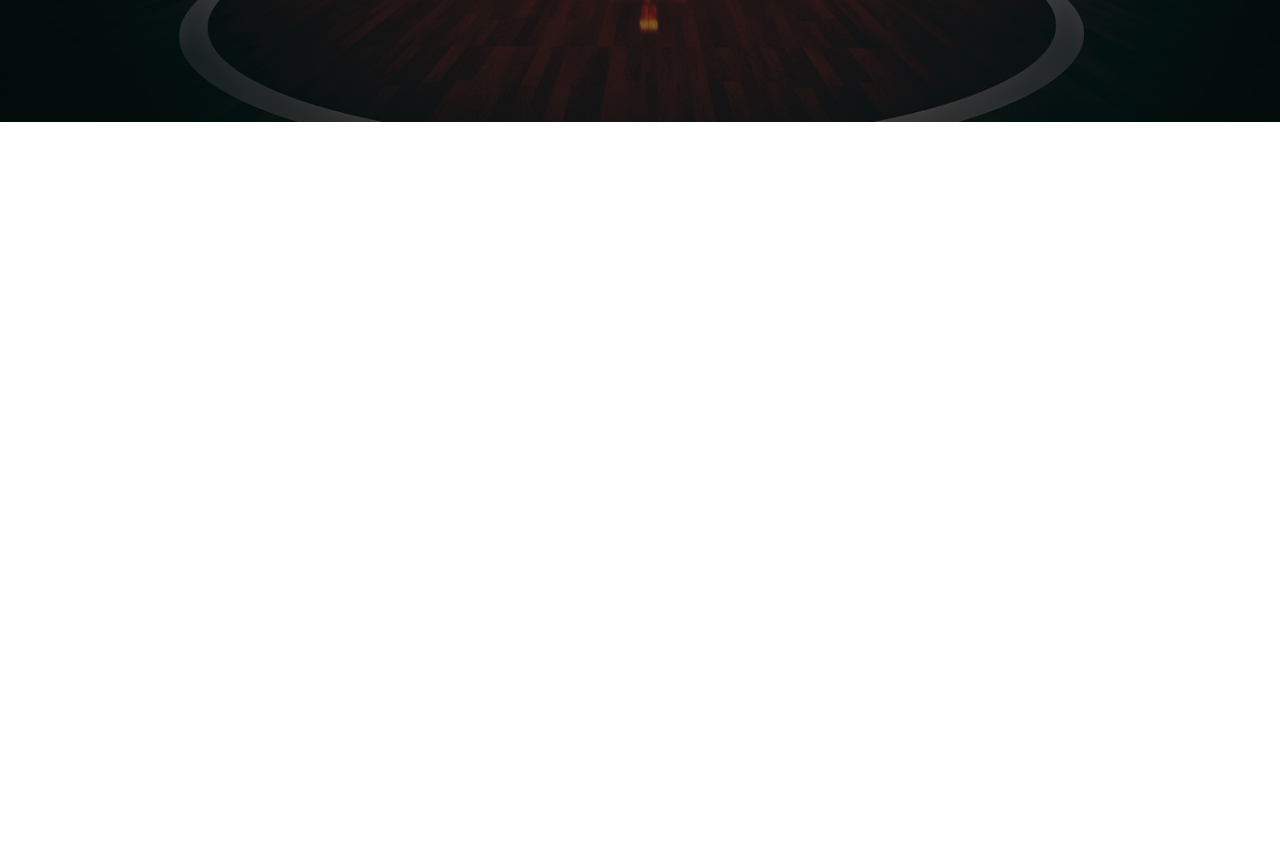
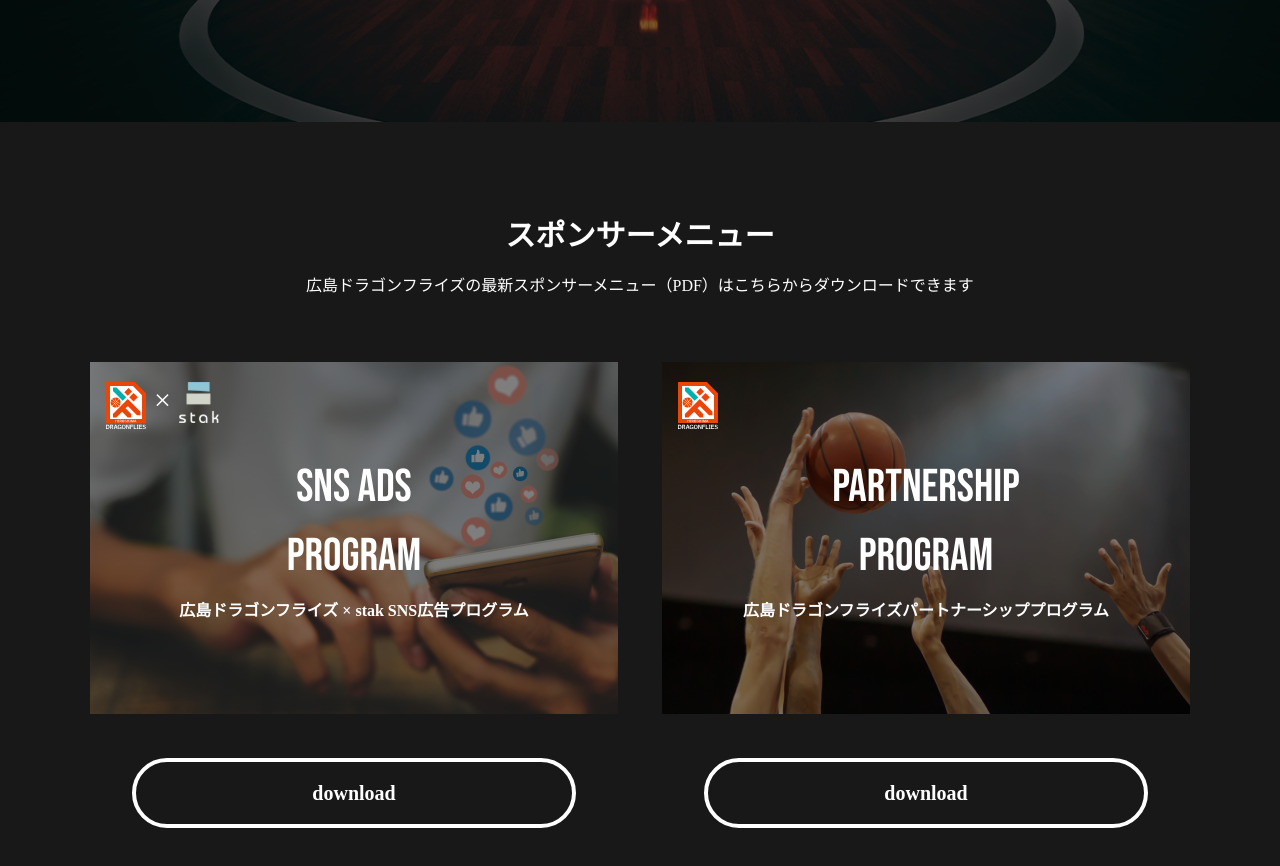
Before and after one commit to koichi-omae/stak-lp-coding, a Next.js app: page / in a window 1280 px wide. Shown: the part 640-1506 px from the top of the page. Before the commit the page ends 800 px from the top, so only its background shows below. Built offline with nearby package versions, Linux system fonts and the light colour scheme.

Commit message:
Menuのカード作成

```diff
--- a/src/app/page.tsx
+++ b/src/app/page.tsx
@@ -1,11 +1,13 @@
 import PageHeaderContainer from '@/components/Common/PageHeader';
 import HeroContainer from '@/components/Index/Hero/Hero';
+import MenuContainer from '@/components/Index/Menu/Menu';
 
 export default function Home() {
   return (
     <>
       <PageHeaderContainer />
       <HeroContainer />
+      <MenuContainer />
     </>
   );
 }
--- /dev/null
+++ b/src/components/Index/Menu/Menu.tsx
@@ -0,0 +1,73 @@
+import { MenuCardPresentation, MenuCardProps } from './MenuCard';
+import CardDownLoadImage from '~/img/card-download.svg';
+import CardLogoImage from '~/img/card-logo.svg';
+
+interface MenuProps {
+  title: string;
+  text: string;
+  cards: MenuCardProps[];
+}
+
+function MenuPresentation({ ...props }: MenuProps) {
+  return (
+    <div className='bg-[#181818] py-24 text-white'>
+      <h2 className='text-center text-3xl font-bold'>{props.title}</h2>
+      <p className='mt-5 text-center'>{props.text}</p>
+      <div className='mt-16 flex items-center justify-center gap-11'>
+        {props.cards.map((card, index) => {
+          return <MenuCardPresentation key={index} {...card} />;
+        })}
+      </div>
+    </div>
+  );
+}
+
+export default function MenuContainer() {
+  const data: MenuProps = {
+    title: 'スポンサーメニュー',
+    text: '広島ドラゴンフライズの最新スポンサーメニュー（PDF）はこちらからダウンロードできます',
+    cards: [
+      {
+        stanps: [
+          {
+            src: CardDownLoadImage,
+            alt: 'download',
+            width: 40,
+            height: 40,
+          },
+          {
+            src: CardLogoImage,
+            alt: 'logo',
+            width: 40,
+            height: 40,
+          },
+        ],
+        bgImage: 'bg-card-menu-pattern1',
+        cardTitles: ['SNS ADS', 'PROGRAM'],
+        cardText: '広島ドラゴンフライズ × stak SNS広告プログラム',
+        btn: {
+          text: 'download',
+          link: '/',
+        },
+      },
+      {
+        stanps: [
+          {
+            src: CardDownLoadImage,
+            alt: 'download',
+            width: 40,
+            height: 40,
+          },
+        ],
+        bgImage: 'bg-card-menu-pattern2',
+        cardTitles: ['PARTNERSHIP', 'PROGRAM'],
+        cardText: '広島ドラゴンフライズパートナーシッププログラム',
+        btn: {
+          text: 'download',
+          link: '/',
+        },
+      },
+    ],
+  };
+  return <MenuPresentation {...data} />;
+}
```
